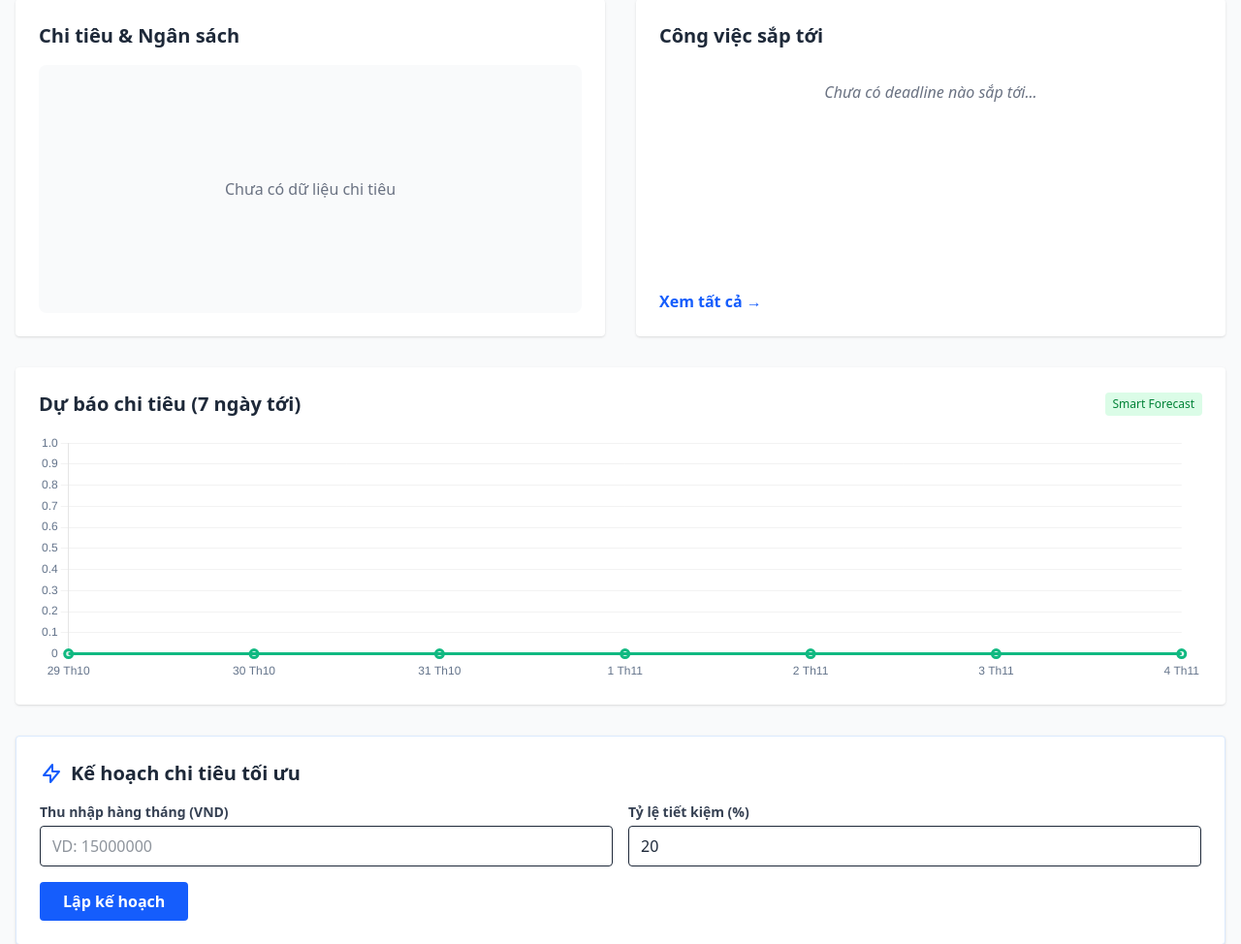
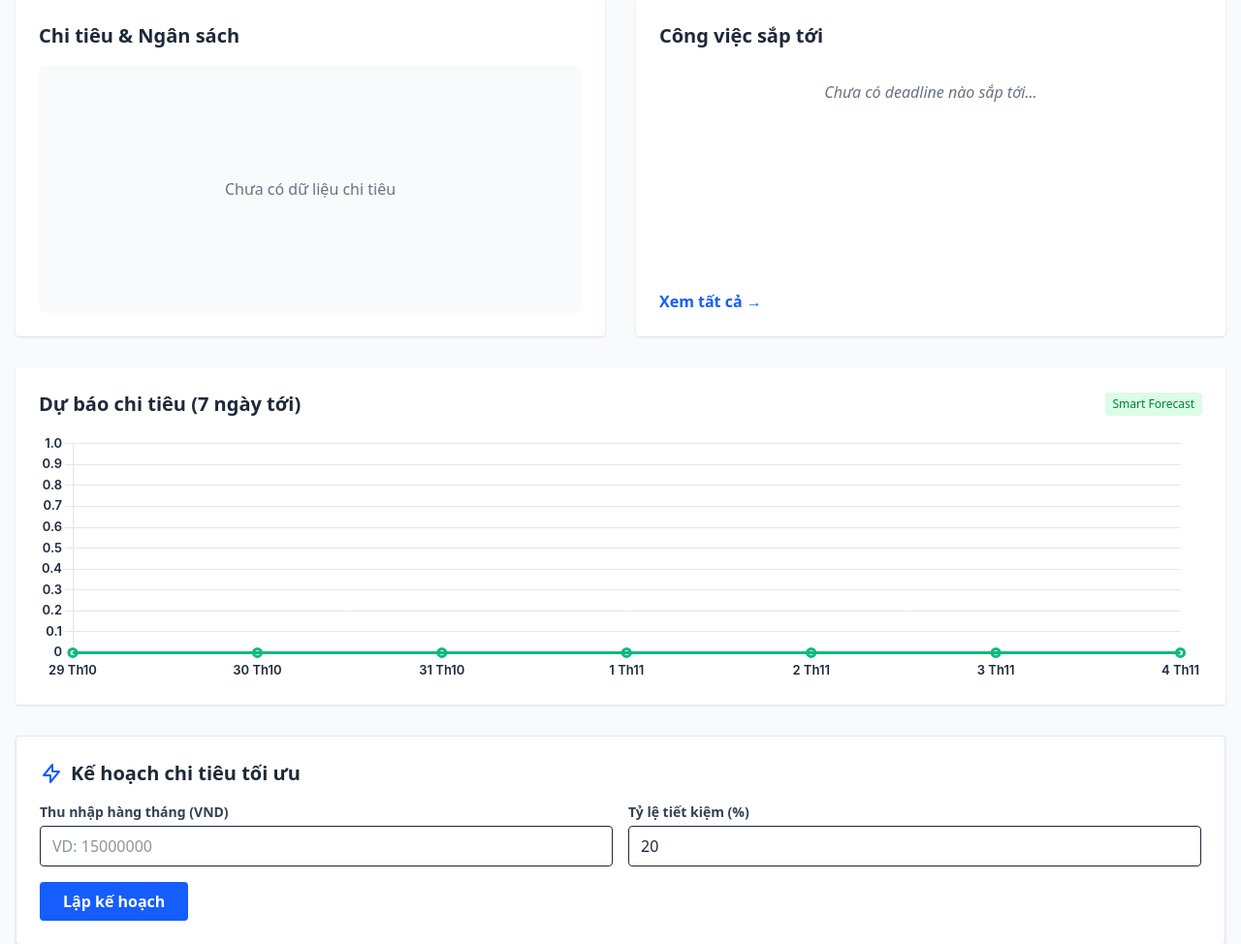
Before and after one commit to KhanhVu156/personal_planner, a Flask app: page / in a window 1280 px wide. Shown: the part 603-1577 px from the top of the page at 97% size. Run offline with Flask 3, Linux system fonts and the light colour scheme; the visitor is signed in with stand-in values (Sample User, id 1); data that the repository does not hold is empty; style sheets or scripts are compiled from the project's sources; some libraries are stand-ins or nearby versions.

Commit message:
fix base 2

```diff
--- a/app/templates/dashboard/index.html
+++ b/app/templates/dashboard/index.html
@@ -9,7 +9,6 @@
 
     <form method="GET" action="{{ url_for('dashboard.index') }}" class="flex items-center w-full md:w-auto">
         <div class="flex items-center bg-gray-50 dark:bg-slate-900 border border-gray-200 dark:border-slate-700 rounded-xl shadow-sm overflow-hidden h-12 w-full md:w-auto">
-            <!-- Ô chọn Tháng -->
             <div class="relative flex items-center h-full flex-1 md:flex-none">
                 <select name="month" aria-label="Chọn tháng" class="appearance-none bg-transparent pl-5 pr-10 h-full text-sm md:text-base font-semibold text-gray-700 dark:text-slate-200 focus:outline-none cursor-pointer">
                     {% for m in range(1, 13) %}
@@ -23,12 +22,8 @@
                 </div>
             </div>
             <div class="w-px h-6 bg-gray-300 dark:bg-slate-700"></div>
-
-            <!-- Ô nhập Năm -->
             <input type="number" name="year" aria-label="Nhập năm" value="{{ display_year }}" min="2000" max="2100" required class="bg-transparent w-28 px-3 h-full text-sm md:text-base font-semibold text-center text-gray-700 dark:text-slate-200 focus:outline-none" placeholder="Năm">
             <div class="w-px h-6 bg-gray-300 dark:bg-slate-700"></div>
-
-            <!-- Nút Xem -->
             <button type="submit" class="bg-blue-600 hover:bg-blue-700 text-white px-6 md:px-8 h-full text-sm md:text-base font-bold transition-all duration-200 whitespace-nowrap">
                 Xem
             </button>
@@ -102,7 +97,6 @@
             <div id="chart-empty" class="absolute inset-0 flex flex-col items-center justify-center bg-gray-50 dark:bg-slate-800 rounded-lg hidden z-10">
                 <p class="text-gray-500 dark:text-slate-400 font-medium">Chưa có dữ liệu chi tiêu</p>
             </div>
-            <!-- Canvas: Ẩn mặc định để tạo hiệu ứng fade-in, JS sẽ gỡ opacity-0 -->
             <canvas id="budgetChart" class="relative z-10 opacity-0 transition-opacity duration-500"></canvas>
         </div>
     </div>
@@ -116,7 +110,7 @@
 </div>
 
 <!-- =========================================================================
-     PHẦN 5: DỰ BÁO CHI TIÊU (SMART FORECAST - THAY THẾ AI)
+     PHẦN 5: DỰ BÁO CHI TIÊU (SMART FORECAST)
      ========================================================================= -->
 <div class="bg-white dark:bg-slate-800 p-6 rounded shadow mb-8 transition-colors duration-300">
     <div class="flex justify-between items-center mb-4">
@@ -153,7 +147,6 @@
         </div>
     </form>
 
-    <!-- Vùng hiển thị kết quả -->
     <div id="plan-result" class="mt-6 p-4 bg-gray-50 dark:bg-slate-700 rounded hidden border border-gray-200 dark:border-slate-600 animate-fade-in">
         <h4 class="font-bold text-lg text-green-700 dark:text-green-400">Ngân sách đề xuất:</h4>
         <ul id="budgets-list" class="list-disc pl-5 mt-2 space-y-1 text-gray-700 dark:text-slate-300"></ul>
@@ -164,26 +157,13 @@
 
 {% block scripts %}
 <script>
-    /**
-     * =========================================================================
-     * TƯ DUY THIẾT KẾ (ARCHITECTURE PHILOSOPHY):
-     * 1. Orchestration Pattern: Hàm `fetchDashboardStats` đóng vai trò nhạc trưởng,
-     *    gọi API một lần và phân phối dữ liệu cho các hàm `render*` độc lập.
-     * 2. Component-based Rendering: Chia nhỏ giao diện thành các hàm render riêng biệt
-     *    (renderSummary, renderBurnRate, renderBudgetChart...) giúp code dễ đọc, dễ bảo trì.
-     * 3. Fail-Safe UI: Các trạng thái Loading (Skeleton), Empty (Trống) và Error (Lỗi)
-     *    được xử lý triệt để ở mọi component.
-     * =========================================================================
-     */
     (function () {
         'use strict';
 
-        // --- BIẾN TOÀN CỤC CỤC BỘ (STATE) ---
         const CURRENT_MONTH = {{ display_month }};
         const CURRENT_YEAR = {{ display_year }};
         const TODAY = new Date();
 
-        // --- CACHE DOM ELEMENTS ---
         const elements = {
             titleIncome: document.getElementById('title-income'),
             valIncome: document.getElementById('val-income'),
@@ -204,7 +184,6 @@
         let budgetChartInstance = null;
         let forecastChartInstance = null;
 
-        // --- HELPERS ---
         const formatMoney = (amount) => new Intl.NumberFormat('vi-VN', { maximumFractionDigits: 0 }).format(amount || 0);
         const categoryMap = {
             'food': 'Ăn uống', 'transport': 'Di chuyển', 'education': 'Học tập',
@@ -212,17 +191,12 @@
             'other': 'Khác', 'salary': 'Lương'
         };
 
-        // =====================================================================
-        // 1. KHỞI TẠO & ĐIỀU PHỐI (ORCHESTRATOR)
-        // =====================================================================
         async function initDashboard() {
             try {
-                // Gọi API lấy toàn bộ dữ liệu trong 1 request
                 const res = await fetch(`/api/dashboard-stats?month=${CURRENT_MONTH}&year=${CURRENT_YEAR}&t=${Date.now()}`);
                 if (!res.ok) throw new Error(`HTTP error! status: ${res.status}`);
                 const data = await res.json();
 
-                // Giao việc cho các hàm con
                 renderSummary(data);
                 renderBurnRate(data.burn_rate);
                 renderInsights(data.insights);
@@ -236,10 +210,6 @@
             }
         }
 
-        // =====================================================================
-        // 2. CÁC HÀM RENDER GIAO DIỆN (COMPONENT RENDERERS)
-        // =====================================================================
-
         function renderSummary(data) {
             elements.titleIncome.innerText = `Thu nhập (T${data.month}/${data.year})`;
             elements.titleExpense.innerText = `Chi tiêu (T${data.month}/${data.year})`;
@@ -247,15 +217,12 @@
             elements.valIncome.innerHTML = `+${formatMoney(data.income)} <span class="text-lg">VND</span>`;
             elements.valExpense.innerHTML = `-${formatMoney(data.expenses)} <span class="text-lg">VND</span>`;
 
-            // Đổi màu số dư nếu âm
             const isNegative = data.balance < 0;
             elements.valBalance.innerHTML = `${formatMoney(data.balance)} <span class="text-lg">VND</span>`;
             elements.valBalance.className = `text-3xl font-bold mt-2 ${isNegative ? 'text-red-600 dark:text-red-400' : 'text-gray-800 dark:text-slate-100'}`;
         }
 
         function renderBurnRate(burn) {
-            // Thuật toán: Dựa vào ngày hiện tại để tính trung bình ngày.
-            // Nếu xem tháng tương lai/quá khứ, dùng tổng số ngày của tháng đó.
             const isCurrentMonth = (CURRENT_MONTH === TODAY.getMonth() + 1) && (CURRENT_YEAR === TODAY.getFullYear());
             const monthText = isCurrentMonth ? 'tháng này' : 'tháng đã chọn';
 
@@ -296,10 +263,12 @@
             const ctx = elements.canvasForecast.getContext('2d');
 
             const isDark = document.documentElement.classList.contains('dark');
-            const textColor = isDark ? '#94a3b8' : '#64748b';
-            const gridColor = isDark ? 'rgba(255,255,255,0.05)' : 'rgba(0,0,0,0.05)';
 
-            // Tạo nhãn ngày tháng động cho 7 ngày tới
+            // ✅ FIX UI: Tăng độ tương phản cho màu chữ
+            const textColor = isDark ? '#f8fafc' : '#1e293b'; // Trắng sáng cho Dark Mode, Đen đậm cho Light Mode
+            const gridColor = isDark ? 'rgba(255,255,255,0.1)' : 'rgba(0,0,0,0.1)';
+            const fontConfig = { family: "'Inter', system-ui, sans-serif", size: 13, weight: '600' }; // Tăng độ đậm
+
             const labels = Array.from({length: 7}, (_, i) => {
                 const d = new Date(TODAY);
                 d.setDate(d.getDate() + i + 1);
@@ -323,21 +292,29 @@
                     }]
                 },
                 options: {
-                    responsive: true,
-                    maintainAspectRatio: false,
+                    responsive: true, maintainAspectRatio: false,
                     interaction: { mode: 'index', intersect: false },
                     plugins: {
                         legend: { display: false },
                         tooltip: {
-                            backgroundColor: isDark ? 'rgba(15, 23, 42, 0.9)' : 'rgba(255, 255, 255, 0.95)',
+                            backgroundColor: isDark ? 'rgba(15, 23, 42, 0.95)' : 'rgba(255, 255, 255, 0.95)',
                             titleColor: isDark ? '#f8fafc' : '#0f172a',
-                            bodyColor: isDark ? '#cbd5e1' : '#334155',
+                            bodyColor: isDark ? '#e2e8f0' : '#334155',
+                            borderColor: isDark ? 'rgba(255,255,255,0.1)' : 'rgba(0,0,0,0.1)',
+                            borderWidth: 1,
                             callbacks: { label: (c) => ` Dự báo: ${formatMoney(c.parsed.y)} VND` }
                         }
                     },
                     scales: {
-                        y: { beginAtZero: true, ticks: { color: textColor }, grid: { color: gridColor } },
-                        x: { ticks: { color: textColor }, grid: { display: false } }
+                        y: {
+                            beginAtZero: true,
+                            ticks: { color: textColor, font: fontConfig }, // Áp dụng font
+                            grid: { color: gridColor }
+                        },
+                        x: {
+                            ticks: { color: textColor, font: fontConfig },
+                            grid: { display: false }
+                        }
                     }
                 }
             });
@@ -348,17 +325,16 @@
             const chartSkeleton = document.getElementById('chart-skeleton');
             if (chartSkeleton) chartSkeleton.style.display = 'none';
 
-            // Lấy hợp (Union) của cả danh mục có ngân sách và có chi tiêu thực tế
             const allKeys = Array.from(new Set([...Object.keys(budgets), ...Object.keys(catExp)]));
 
-            // Lọc bỏ các danh mục không có dữ liệu (cả ngân sách và thực tế đều bằng 0)
+            // Lấy danh sách có dữ liệu (Ngân sách > 0 hoặc Chi tiêu > 0)
             let filteredData = allKeys.map(key => ({
-                label: categoryMap[key] || key,
+                // ✅ FIX LỖI HIỂN THỊ SỐ: Ép kiểu tên danh mục chuẩn xác
+                label: categoryMap[key] ? categoryMap[key] : String(key),
                 budget: budgets[key] || 0,
                 actual: catExp[key] || 0
             })).filter(i => i.budget > 0 || i.actual > 0);
 
-            // Nếu không có dữ liệu -> Hiện màn hình trống
             if (filteredData.length === 0) {
                 elements.canvasBudget.style.display = 'none';
                 chartEmpty.style.display = 'flex';
@@ -366,38 +342,39 @@
                 return;
             }
 
-            // Nếu có dữ liệu -> Ẩn màn hình trống, hiện Canvas
             chartEmpty.style.display = 'none';
             elements.canvasBudget.style.display = 'block';
 
-            // ✅ FIX LỖI TÀNG HÌNH: Gỡ bỏ opacity-0 để hiển thị biểu đồ
             elements.canvasBudget.classList.remove('opacity-0');
             elements.canvasBudget.classList.add('opacity-100');
 
             if (window.Chart) {
                 const isDark = document.documentElement.classList.contains('dark');
-                const textColor = isDark ? '#94a3b8' : '#64748b';
-                const gridColor = isDark ? 'rgba(255,255,255,0.05)' : 'rgba(0,0,0,0.05)';
+
+                // ✅ FIX UI: Tăng độ tương phản cho màu chữ
+                const textColor = isDark ? '#f8fafc' : '#1e293b';
+                const gridColor = isDark ? 'rgba(255,255,255,0.1)' : 'rgba(0,0,0,0.1)';
+                const fontConfig = { family: "'Inter', system-ui, sans-serif", size: 13, weight: '600' }; // Tăng độ đậm
 
                 if (budgetChartInstance) budgetChartInstance.destroy();
                 const ctx = elements.canvasBudget.getContext('2d');
 
                 budgetChartInstance = new Chart(ctx, {
                     type: 'bar',
-                    indexAxis: 'y', // Biểu đồ thanh ngang
+                    indexAxis: 'y',
                     data: {
-                        labels: filteredData.map(d => d.label),
+                        labels: filteredData.map(d => d.label), // Lấy tên danh mục
                         datasets: [
                             {
                                 label: 'Ngân sách',
                                 data: filteredData.map(d => d.budget),
-                                backgroundColor: 'rgba(59, 130, 246, 0.7)',
+                                backgroundColor: 'rgba(59, 130, 246, 0.8)', // Đậm hơn 1 xíu
                                 borderRadius: 4
                             },
                             {
                                 label: 'Thực tế',
                                 data: filteredData.map(d => d.actual),
-                                backgroundColor: 'rgba(239, 68, 68, 0.7)',
+                                backgroundColor: 'rgba(239, 68, 68, 0.8)',
                                 borderRadius: 4
                             }
                         ]
@@ -407,17 +384,42 @@
                         maintainAspectRatio: false,
                         interaction: { mode: 'index', intersect: false },
                         plugins: {
-                            legend: { position: 'top', align: 'end', labels: { usePointStyle: true, boxWidth: 8, color: textColor } },
+                            legend: {
+                                position: 'top',
+                                align: 'end',
+                                labels: {
+                                    usePointStyle: true,
+                                    boxWidth: 8,
+                                    color: textColor, // Áp dụng font cho Legend
+                                    font: fontConfig
+                                }
+                            },
                             tooltip: {
-                                backgroundColor: isDark ? 'rgba(15, 23, 42, 0.9)' : 'rgba(255, 255, 255, 0.95)',
+                                backgroundColor: isDark ? 'rgba(15, 23, 42, 0.95)' : 'rgba(255, 255, 255, 0.95)',
                                 titleColor: isDark ? '#f8fafc' : '#0f172a',
-                                bodyColor: isDark ? '#cbd5e1' : '#334155',
+                                bodyColor: isDark ? '#e2e8f0' : '#334155',
+                                borderColor: isDark ? 'rgba(255,255,255,0.1)' : 'rgba(0,0,0,0.1)',
+                                borderWidth: 1,
                                 callbacks: { label: (c) => ` ${c.dataset.label}: ${formatMoney(c.parsed.x)} VND` }
                             }
                         },
                         scales: {
-                            x: { beginAtZero: true, ticks: { color: textColor, callback: (val) => formatMoney(val) }, grid: { color: gridColor } },
-                            y: { ticks: { color: textColor }, grid: { display: false } }
+                            x: {
+                                beginAtZero: true,
+                                ticks: {
+                                    color: textColor,
+                                    font: fontConfig, // Áp dụng font cho trục X
+                                    callback: (val) => formatMoney(val)
+                                },
+                                grid: { color: gridColor }
+                            },
+                            y: {
+                                ticks: {
+                                    color: textColor,
+                                    font: fontConfig // Áp dụng font cho trục Y
+                                },
+                                grid: { display: false }
+                            }
                         }
                     }
                 });
@@ -430,7 +432,6 @@
                 return;
             }
 
-            // Thuật toán render: Dùng template literal kết hợp .map() để tối ưu hiệu năng (chỉ chèn DOM 1 lần)
             elements.taskList.innerHTML = tasks.map(task => {
                 const safeProgress = Math.max(0, Math.min(100, task.progress || 0));
                 return `
@@ -453,13 +454,11 @@
         }
 
         function renderErrorState() {
-            // Fallback UI khi API sập
             const errorMsg = '<li class="text-red-500 font-medium">Không thể kết nối tới máy chủ.</li>';
             elements.insightsList.innerHTML = errorMsg;
             elements.burnRateContent.innerHTML = `<p class="text-red-500">${errorMsg}</p>`;
             elements.taskList.innerHTML = `<li class="text-red-500 text-center py-4">Lỗi tải dữ liệu.</li>`;
 
-            // Ẩn Skeleton, hiện lỗi
             ['chart-skeleton', 'forecast-skeleton'].forEach(id => {
                 const el = document.getElementById(id);
                 if (el) el.style.display = 'none';
@@ -470,23 +469,18 @@
             });
         }
 
-        // =====================================================================
-        // 3. XỬ LÝ FORM LẬP KẾ HOẠCH TÀI CHÍNH
-        // =====================================================================
         async function handleFinancialPlan(e) {
-            e.preventDefault(); // Chặn form reload trang
+            e.preventDefault();
 
             const incomeVal = parseFloat(document.getElementById('monthly_income').value);
             const percentVal = parseFloat(document.getElementById('savings_percent').value) || 0;
 
-            // Validate dữ liệu đầu vào
             if (!incomeVal || incomeVal <= 0) {
                 alert('Vui lòng nhập thu nhập hợp lệ (lớn hơn 0).');
                 document.getElementById('monthly_income').focus();
                 return;
             }
 
-            // UI Loading State
             const originalText = elements.planBtn.innerText;
             elements.planBtn.innerText = 'Đang tính toán...';
             elements.planBtn.disabled = true;
@@ -507,11 +501,9 @@
                 if (!res.ok) throw new Error('Lỗi gọi API lập kế hoạch');
                 const data = await res.json();
 
-                // Render kết quả
                 elements.planResult.classList.remove('hidden');
                 elements.budgetsList.innerHTML = '';
 
-                // Duyệt và render danh sách ngân sách đề xuất
                 for (const [cat, amount] of Object.entries(data.budgets)) {
                     if (amount > 0) {
                         const catName = categoryMap[cat] || cat;
@@ -523,7 +515,6 @@
                     }
                 }
 
-                // Hiển thị mục tiêu tiết kiệm nổi bật
                 elements.budgetsList.innerHTML += `
                     <li class="flex justify-between items-center py-2 mt-2 bg-green-50 dark:bg-green-900/30 px-3 rounded font-semibold text-green-700 dark:text-green-400">
                         <span>Mục tiêu tiết kiệm:</span>
@@ -534,18 +525,15 @@
                 console.error(err);
                 alert('Có lỗi xảy ra khi tính toán. Vui lòng thử lại sau.');
             } finally {
-                // Khôi phục trạng thái nút
                 elements.planBtn.innerText = originalText;
                 elements.planBtn.disabled = false;
             }
         }
 
-        // Gắn sự kiện cho form (Dùng addEventListener thay vì inline onclick)
         if (elements.planForm) {
             elements.planForm.addEventListener('submit', handleFinancialPlan);
         }
 
-        // KÍCH HOẠT DASHBOARD KHI TRANG LOAD XONG
         initDashboard();
     })();
 </script>
```
